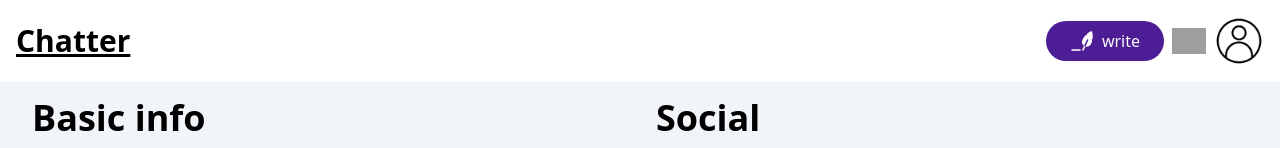
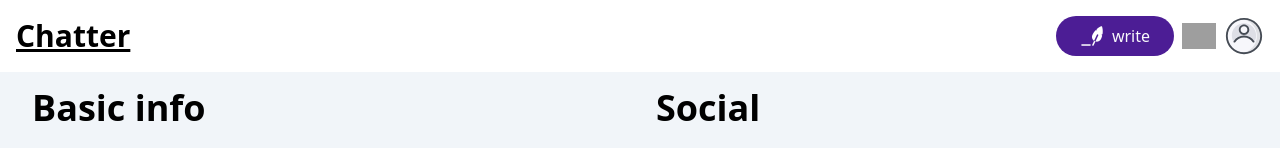
Before and after one commit to ibimina/ibimina-chatter, a Next.js app: page /settings in a window 1280 px wide. Shown: the top 148 px of the page. Built offline with nearby package versions, Linux system fonts and the light colour scheme; no server answers; grey boxes are pictures that could not be loaded.

Commit message:
docs: stack write icon, reduce avatar width & height

```diff
--- a/src/components/header.tsx
+++ b/src/components/header.tsx
@@ -41,7 +41,7 @@ function Header({ handleNav }: { handleNav: () => void }) {
                 <nav className={`col-start-3 lg:col-start-6 lg:col-end-8`}>
                     <ul className={`flex items-center gap-2 justify-end`}>
                         <li
-                            className={`fixed bottom-10 right-5 md:relative md:bottom-auto bg-violet-900 text-gray-50 p-4 rounded-full lg:rounded-3xl lg:right-auto lg:py-2 lg:px-6  hover:border-2 border-current`}
+                            className={`fixed z-50 bottom-10 right-5 md:relative md:bottom-auto bg-violet-900 text-gray-50 p-4 rounded-full lg:rounded-3xl lg:right-auto lg:py-2 lg:px-6  hover:border-2 border-current`}
                         >
                             <Link href='/post' className={`md:flex md:items-center gap-2 z-50`}>
                                 <Image
@@ -67,9 +67,9 @@ function Header({ handleNav }: { handleNav: () => void }) {
                             className='cursor-pointer'
                             onClick={() => setIsClicked(!isClicked)}>
                             <Image
-                                src={state?.user?.photoURL || '/images/icons8-user-64.png'}
-                                height={50}
-                                width={50}
+                                src={state?.user?.photoURL || '/images/icons8-user.svg'}
+                                height={40}
+                                width={40}
                                 alt='user'
                                 className={`rounded-full`}
                             />
```
